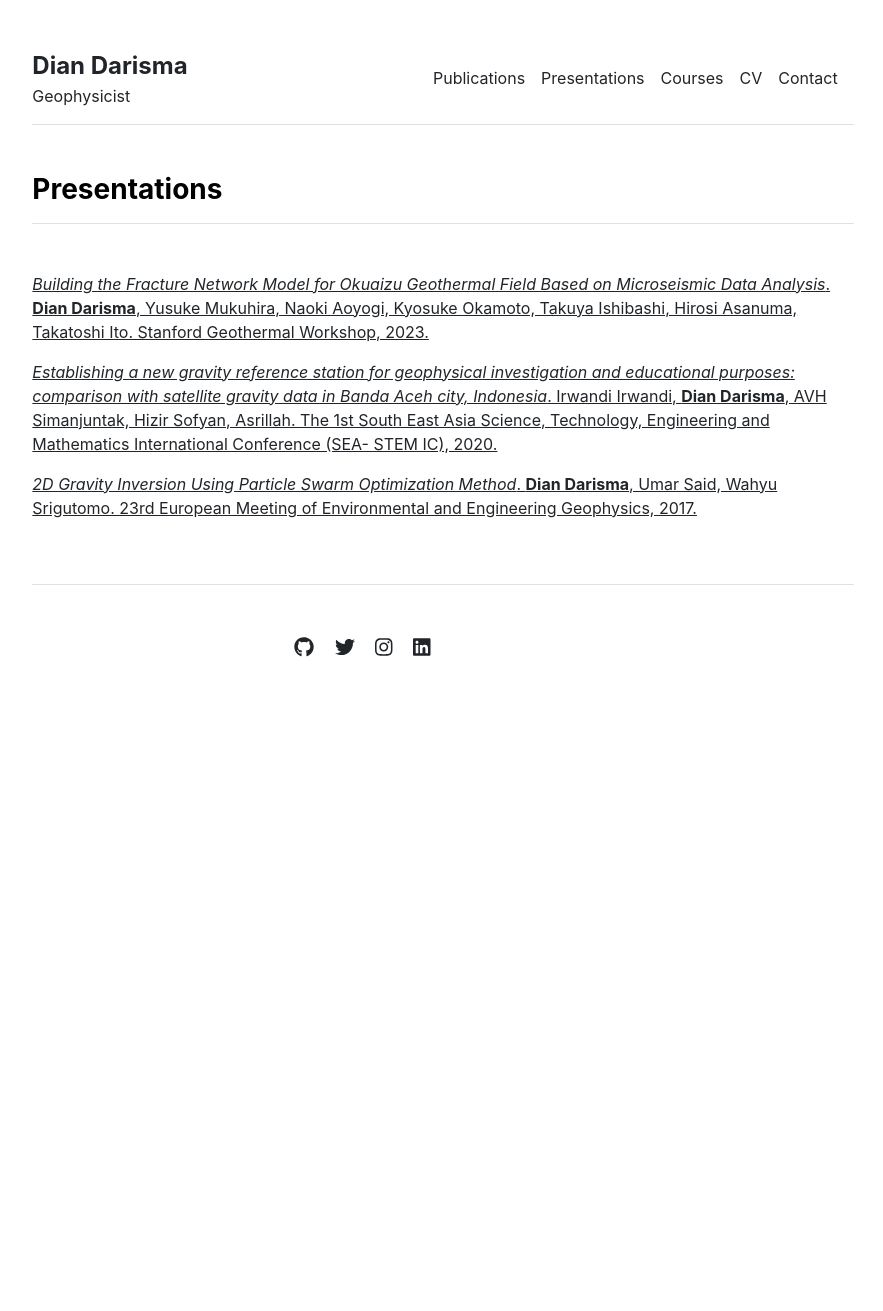
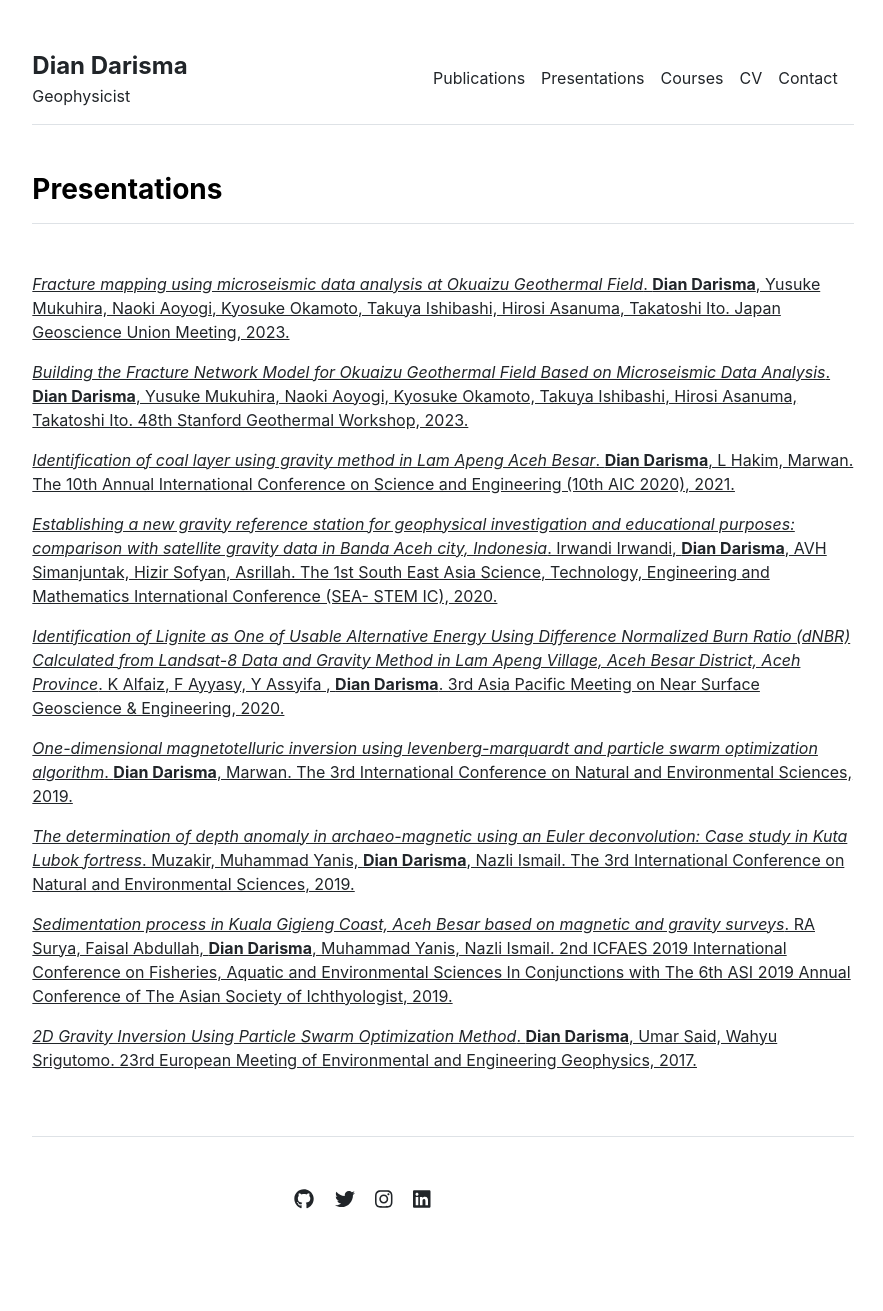
Before and after one commit to diandarisma/diandarisma.github.io, a Jekyll site: the page built from presentations.md, in a window 1280 px wide. Shown: the whole page, without its empty margins (197-1080 px from the left). Built offline with Jekyll 4.4.1, drawn with Linux system fonts in a browser that asks for light colours; before the commit the page ends 900 px from its top, so only the background shows below that.

Commit message:
Update presentations.yml

```diff
--- a/_data/presentations.yml
+++ b/_data/presentations.yml
@@ -1,16 +1,51 @@
 index:
+- name: |
+    <em>Fracture mapping using microseismic data analysis at Okuaizu Geothermal Field</em>.
+    <strong>Dian Darisma</strong>, Yusuke Mukuhira, Naoki Aoyogi, Kyosuke Okamoto, Takuya Ishibashi, Hirosi Asanuma, Takatoshi Ito.
+    Japan Geoscience Union Meeting,
+    2023.
 - name: |
     <em>Building the Fracture Network Model for Okuaizu Geothermal Field Based on Microseismic Data Analysis</em>.
     <strong>Dian Darisma</strong>, Yusuke Mukuhira, Naoki Aoyogi, Kyosuke Okamoto, Takuya Ishibashi, Hirosi Asanuma, Takatoshi Ito.
-    Stanford Geothermal Workshop,
+    48th Stanford Geothermal Workshop,
     2023.
   url: 'https://pangea.stanford.edu/ERE/db/GeoConf/papers/SGW/2023/Darisma.pdf'
 - name: |
+    <em>Identification of coal layer using gravity method in Lam Apeng Aceh Besar</em>.
+    <strong>Dian Darisma</strong>, L Hakim, Marwan.
+    The 10th Annual International Conference on Science and Engineering (10th AIC 2020),
+    2021.
+  url: 'https://iopscience.iop.org/article/10.1088/1757-899X/1087/1/012071/meta'
+- name: |
     <em>Establishing a new gravity reference station for geophysical investigation and educational purposes: comparison with satellite gravity data in Banda Aceh city, Indonesia</em>.
     Irwandi Irwandi, <strong>Dian Darisma</strong>, AVH Simanjuntak, Hizir Sofyan, Asrillah.
-     The 1st South East Asia Science, Technology, Engineering and Mathematics International Conference (SEA- STEM IC),
+    The 1st South East Asia Science, Technology, Engineering and Mathematics International Conference (SEA- STEM IC),
     2020.
   url: 'https://iopscience.iop.org/article/10.1088/1742-6596/1882/1/012137/meta'
+- name: |
+    <em>Identification of Lignite as One of Usable Alternative Energy Using Difference Normalized Burn Ratio (dNBR) Calculated from Landsat-8 Data and Gravity Method in Lam Apeng Village, Aceh Besar District, Aceh Province</em>.
+    K Alfaiz, F Ayyasy, Y Assyifa , <strong>Dian Darisma</strong>.
+    3rd Asia Pacific Meeting on Near Surface Geoscience & Engineering,
+    2020.
+  url: 'https://www.earthdoc.org/content/papers/10.3997/2214-4609.202071107'
+- name: |
+    <em>One-dimensional magnetotelluric inversion using levenberg-marquardt and particle swarm optimization algorithm</em>.
+    <strong>Dian Darisma</strong>, Marwan.
+    The 3rd International Conference on Natural and Environmental Sciences,
+    2019.
+  url: 'https://iopscience.iop.org/article/10.1088/1755-1315/364/1/012035/meta'
+- name: |
+    <em>The determination of depth anomaly in archaeo-magnetic using an Euler deconvolution: Case study in Kuta Lubok fortress</em>.
+    Muzakir, Muhammad Yanis, <strong>Dian Darisma</strong>, Nazli Ismail.
+    The 3rd International Conference on Natural and Environmental Sciences,
+    2019.
+  url: 'https://iopscience.iop.org/article/10.1088/1755-1315/364/1/012034/meta'
+- name: |
+    <em>Sedimentation process in Kuala Gigieng Coast, Aceh Besar based on magnetic and gravity surveys</em>.
+    RA Surya, Faisal Abdullah, <strong>Dian Darisma</strong>, Muhammad Yanis, Nazli Ismail.
+    2nd ICFAES 2019 International Conference on Fisheries, Aquatic and Environmental Sciences In Conjunctions with The 6th ASI 2019 Annual Conference of The Asian Society of Ichthyologist,
+    2019.
+  url: 'https://iopscience.iop.org/article/10.1088/1755-1315/364/1/012034/meta'
 - name: |
     <em>2D Gravity Inversion Using Particle Swarm Optimization Method</em>.
     <strong>Dian Darisma</strong>, Umar Said, Wahyu Srigutomo.
```
